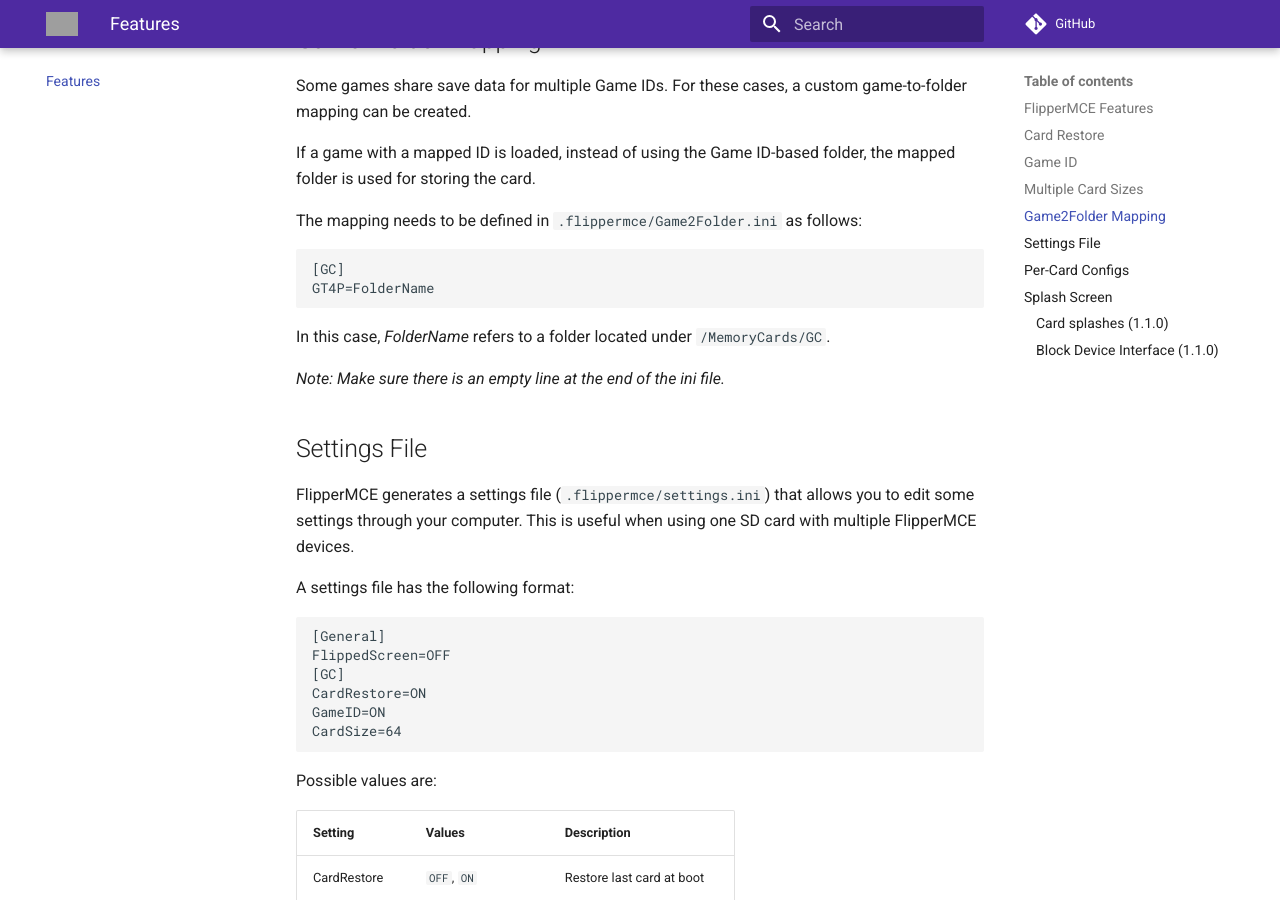
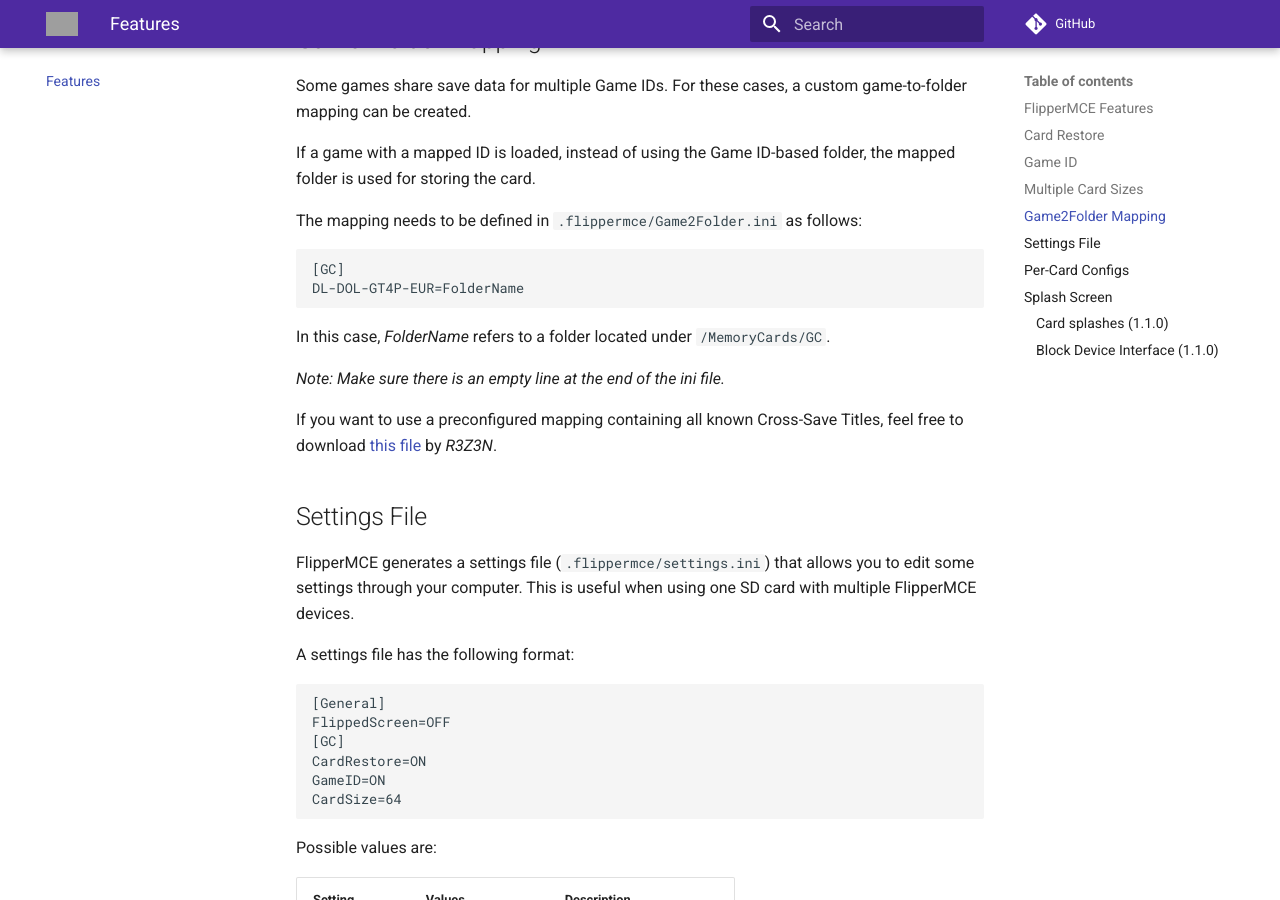
Before and after one commit to FlipperMCE/flippermce.github.io, an MkDocs documentation site: the page built from docs/features.md, in a window 1280 px wide and 900 px high, scrolled down 1246 px. Built offline with MkDocs 1.6.1 and Material for MkDocs 9.7.7, drawn with Linux system fonts in a browser that asks for light colours; grey boxes are pictures that could not be loaded.

Commit message:
doc: Game2Folder Update

````diff
--- a/docs/features.md
+++ b/docs/features.md
@@ -40,14 +40,14 @@
 
 ```ini
 [GC]
-GT4P=FolderName
+DL-DOL-GT4P-EUR=FolderName
 ```
 
 In this case, *FolderName* refers to a folder located under `/MemoryCards/GC`.
 
 *Note: Make sure there is an empty line at the end of the ini file.*
 
-<!--  If you want to use a preconfigured mapping containing all known Cross-Save Titles, feel free to download [this file](assets/Game2Folder.ini) by *R3Z3N*. -->
+If you want to use a preconfigured mapping containing all known Cross-Save Titles, feel free to download [this file](assets/Game2Folder.ini) by *R3Z3N*.
 
 ## Settings File
 
````
Also changed, not shown: 1 other file.
